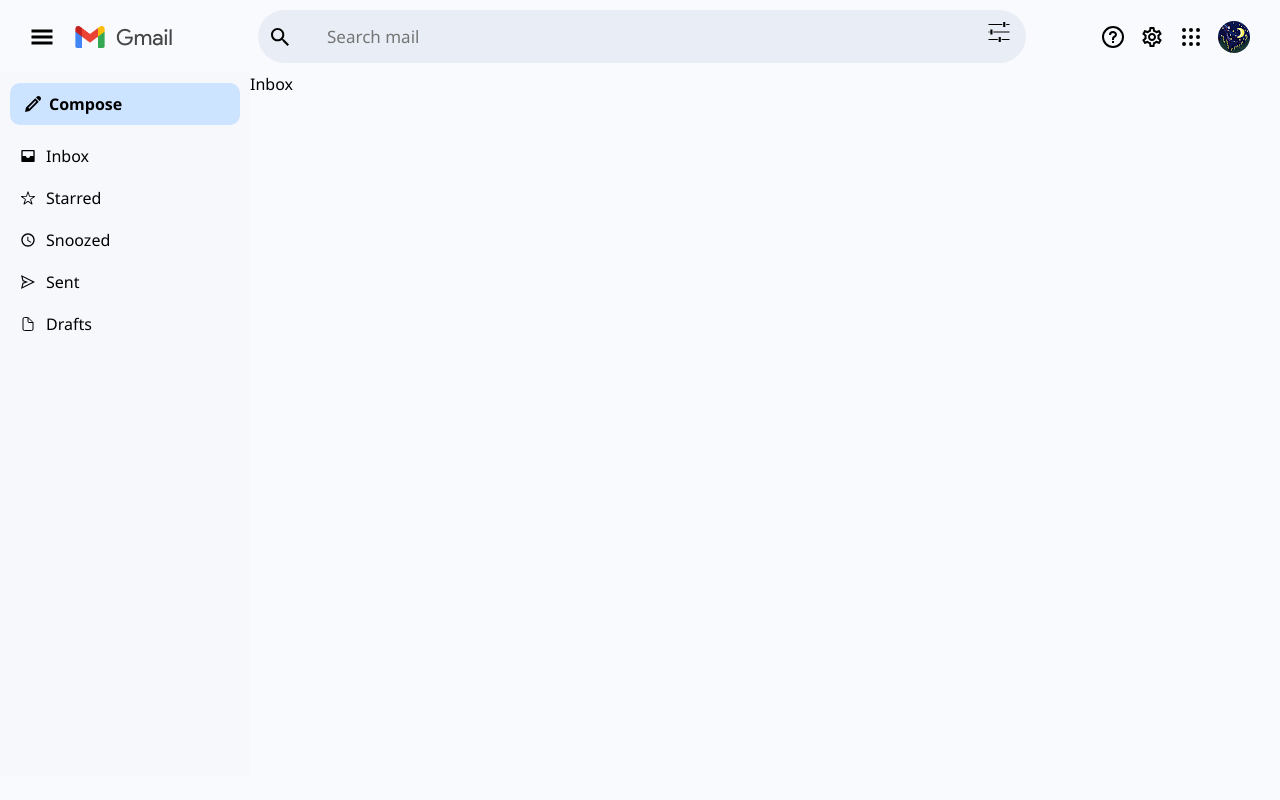
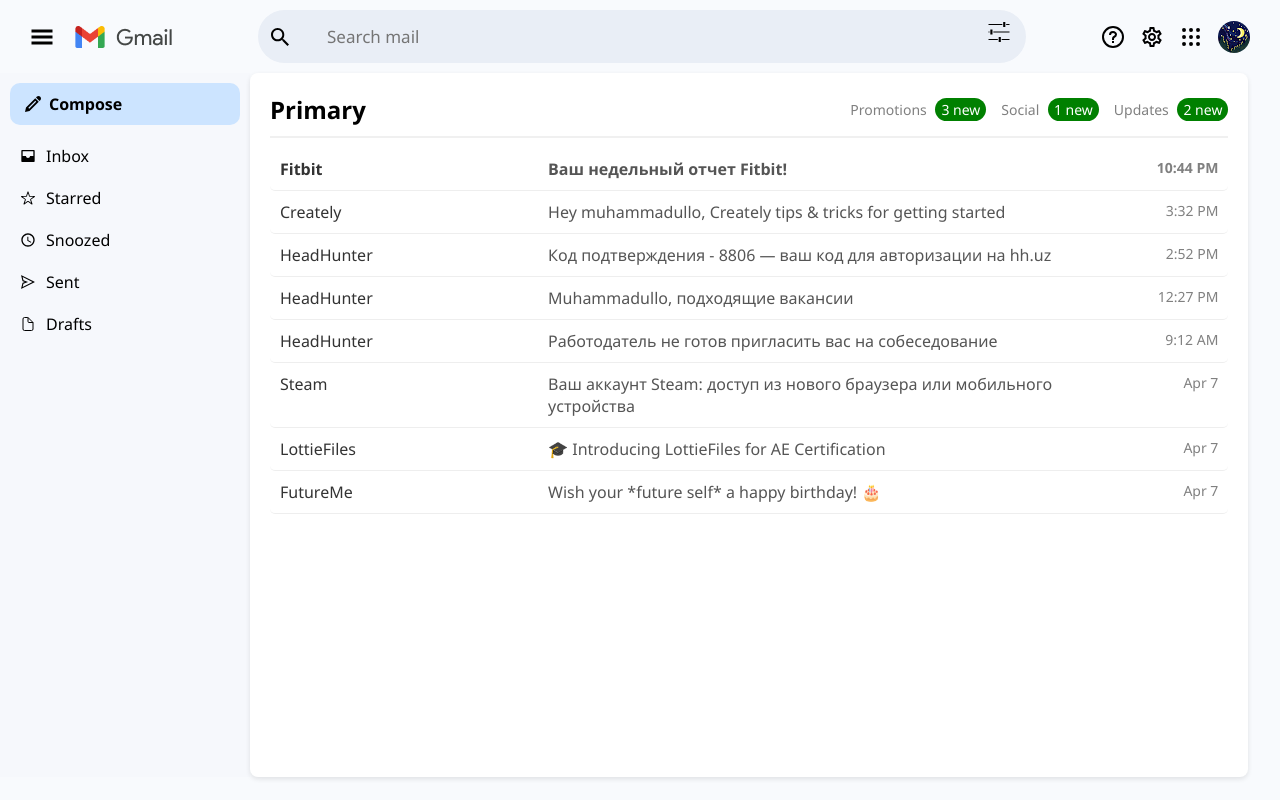
Before and after one commit to AzamovMuhammad/React-Router, a React (Vite) app: page / in a window 1280 px wide. Built offline with nearby package versions, Linux system fonts and the light colour scheme.

Commit message:
inbox finished successful

```diff
--- a/src/App.css
+++ b/src/App.css
@@ -143,3 +143,92 @@
 li a:active {
   scale: 0.99;
 }
+
+/* //////////////////////////////////// inbox style css code //////////////////////////////////// */
+
+.email-list {
+  width: 78%;
+  padding: 20px 20px;
+  background: white;
+  border-radius: 8px;
+  box-shadow: 0 2px 5px rgba(0, 0, 0, 0.1);
+}
+
+.email-header {
+  display: flex;
+  justify-content: space-between;
+  align-items: center;
+  padding-bottom: 10px;
+  border-bottom: 2px solid #f0f0f0;
+}
+
+.categories {
+  display: flex;
+  gap: 15px;
+}
+
+.categories span {
+  font-size: 14px;
+  color: gray;
+  cursor: pointer;
+}
+
+.badge {
+  background: green;
+  color: white !important;
+  font-size: 12px;
+  padding: 2px 6px;
+  border-radius: 12px;
+  margin-left: 5px;
+}
+
+.emails {
+  list-style: none;
+  padding: 0;
+  margin: 10px 0;
+}
+
+.email {
+  display: flex;
+  justify-content: space-between;
+  padding: 10px;
+  border-bottom: 1px solid #eee;
+  cursor: pointer;
+  transition: background 0.3s;
+}
+
+.email:hover {
+  background: #f9f9f9;
+}
+
+.unread {
+  font-weight: bold;
+}
+
+.email-sender {
+  flex: 1;
+  color: #333;
+}
+
+.email-subject {
+  flex: 2;
+  color: #555;
+}
+
+.email-time {
+  flex: 0.5;
+  text-align: right;
+  color: gray;
+  font-size: 14px;
+}
+
+/* Responsive Styles */
+@media (max-width: 600px) {
+  .email {
+    flex-direction: column;
+  }
+  .email-time {
+    text-align: left;
+    margin-top: 5px;
+  }
+}
--- a/src/pages/Inbox.jsx
+++ b/src/pages/Inbox.jsx
@@ -1,9 +1,78 @@
-import React from 'react'
+import React from "react";
+
+const emails = [
+  {
+    sender: "Fitbit",
+    subject: "Ваш недельный отчет Fitbit!",
+    time: "10:44 PM",
+    unread: true,
+  },
+  {
+    sender: "Creately",
+    subject: "Hey muhammadullo, Creately tips & tricks for getting started",
+    time: "3:32 PM",
+  },
+  {
+    sender: "HeadHunter",
+    subject: "Код подтверждения - 8806 — ваш код для авторизации на hh.uz",
+    time: "2:52 PM",
+  },
+  {
+    sender: "HeadHunter",
+    subject: "Muhammadullo, подходящие вакансии",
+    time: "12:27 PM",
+  },
+  {
+    sender: "HeadHunter",
+    subject: "Работодатель не готов пригласить вас на собеседование",
+    time: "9:12 AM",
+  },
+  {
+    sender: "Steam",
+    subject:
+      "Ваш аккаунт Steam: доступ из нового браузера или мобильного устройства",
+    time: "Apr 7",
+  },
+  {
+    sender: "LottieFiles",
+    subject: "🎓 Introducing LottieFiles for AE Certification",
+    time: "Apr 7",
+  },
+  {
+    sender: "FutureMe",
+    subject: "Wish your *future self* a happy birthday! 🎂",
+    time: "Apr 7",
+  },
+];
 
 function Inbox() {
   return (
-    <div>Inbox</div>
-  )
+    <div className="email-list">
+      <div className="email-header">
+        <h2>Primary</h2>
+        <div className="categories">
+          <span>
+            Promotions <span className="badge">3 new</span>
+          </span>
+          <span>
+            Social <span className="badge">1 new</span>
+          </span>
+          <span>
+            Updates <span className="badge">2 new</span>
+          </span>
+        </div>
+      </div>
+      <ul className="emails">
+        {emails.map((email, index) => (
+          <li key={index} className={email.unread ? "email unread" : "email"}>
+            <span className="email-sender">{email.sender}</span>
+            <span className="email-subject">{email.subject}</span>
+            <span className="email-time">{email.time}</span>
+          </li>
+        ))}
+      </ul>
+    </div>
+  );
 }
 
-export default Inbox
+export default Inbox;
```
